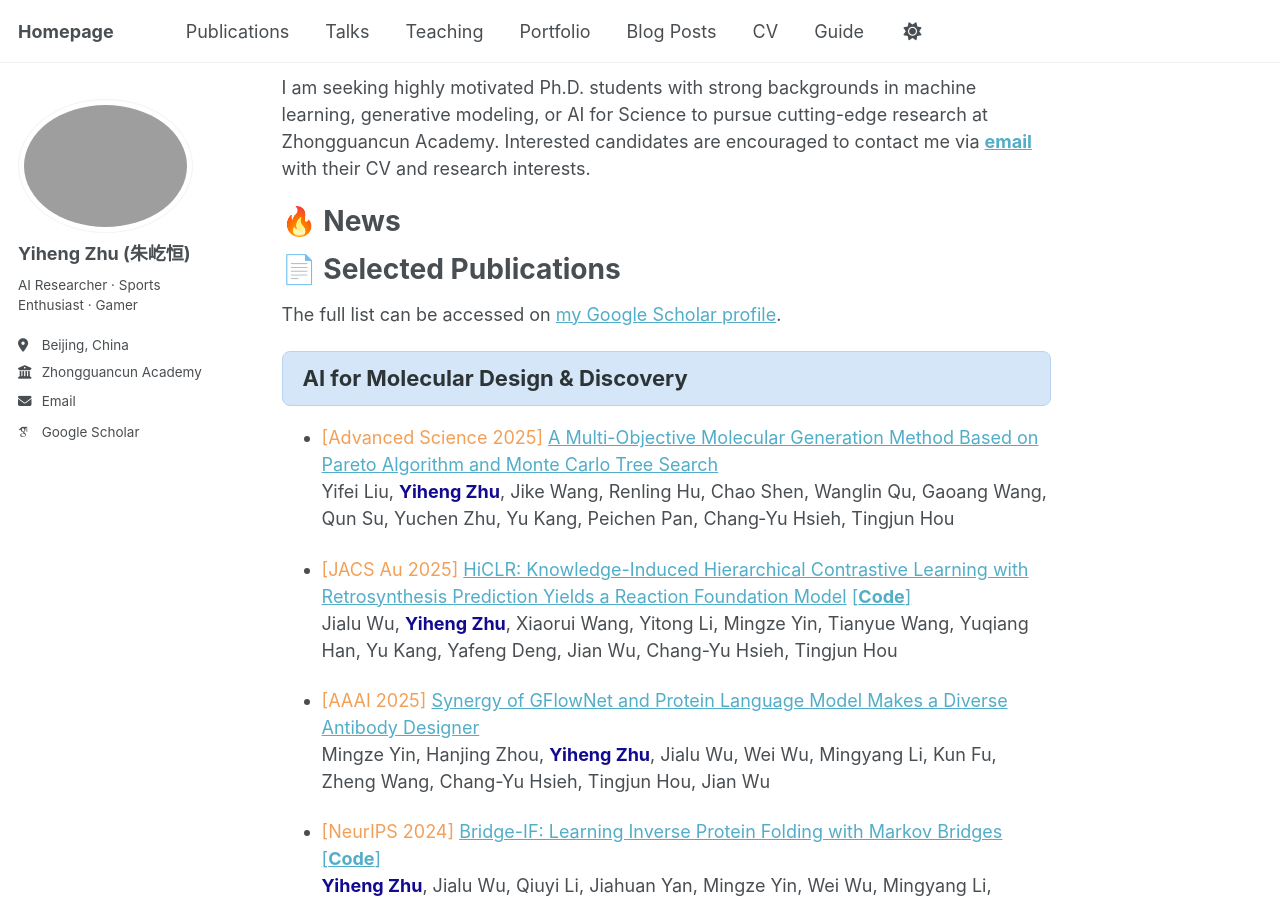
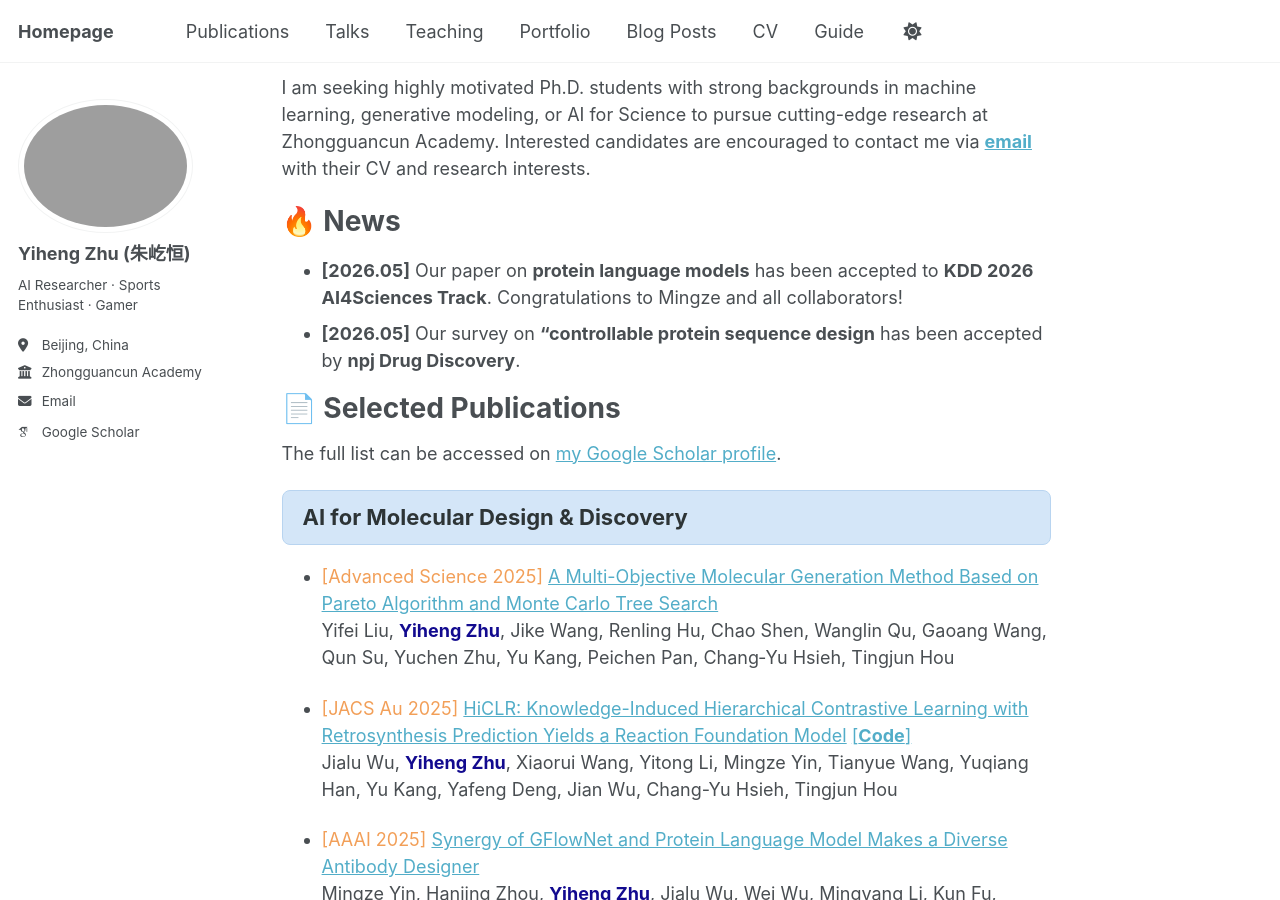
Before and after one commit to derrickzhu147/derrickzhu147.github.io, a Jekyll site: the page built from _pages/about.md, in a window 1280 px wide and 900 px high, scrolled down 405 px. Built offline with Jekyll 4.4.1, drawn with Linux system fonts in a browser that asks for light colours; some web fonts are replaced; a script that is not in the unit is left out.

Commit message:
Add news updates for KDD 2026 and npj Drug Discovery

```diff
--- a/_pages/about.md
+++ b/_pages/about.md
@@ -18,6 +18,9 @@ I am seeking highly motivated Ph.D. students with strong backgrounds in machine
 🔥 News
 ======
 
+- **[2026.05]** Our paper on **protein language models** has been accepted to **KDD 2026 AI4Sciences Track**. Congratulations to Mingze and all collaborators!
+- **[2026.05]** Our survey on **"controllable protein sequence design** has been accepted by **npj Drug Discovery**.
+
 {% include_relative pub.md %}
 
 <div style="text-align:center; width: 200px; margin: 0 auto;">
```
